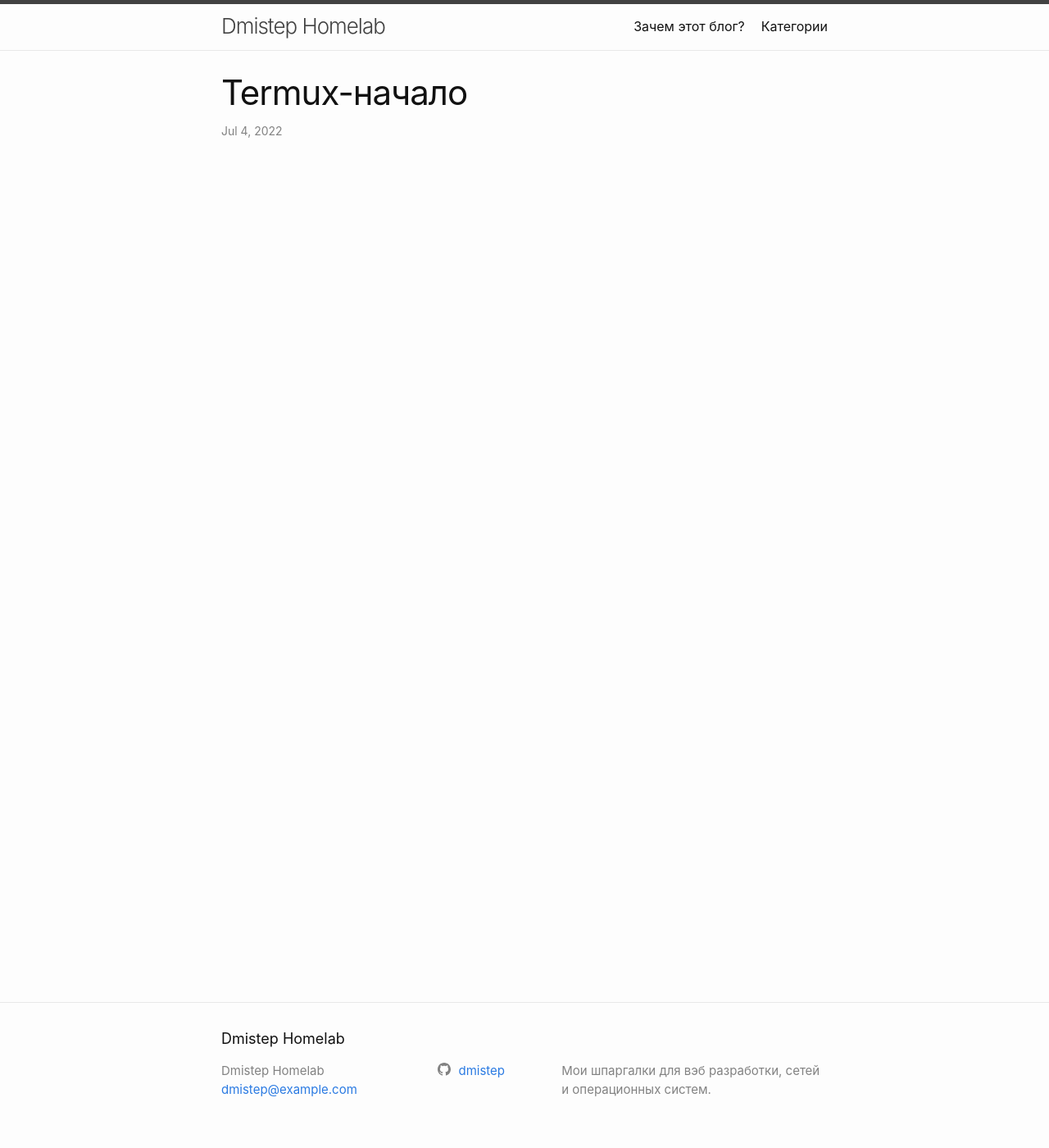
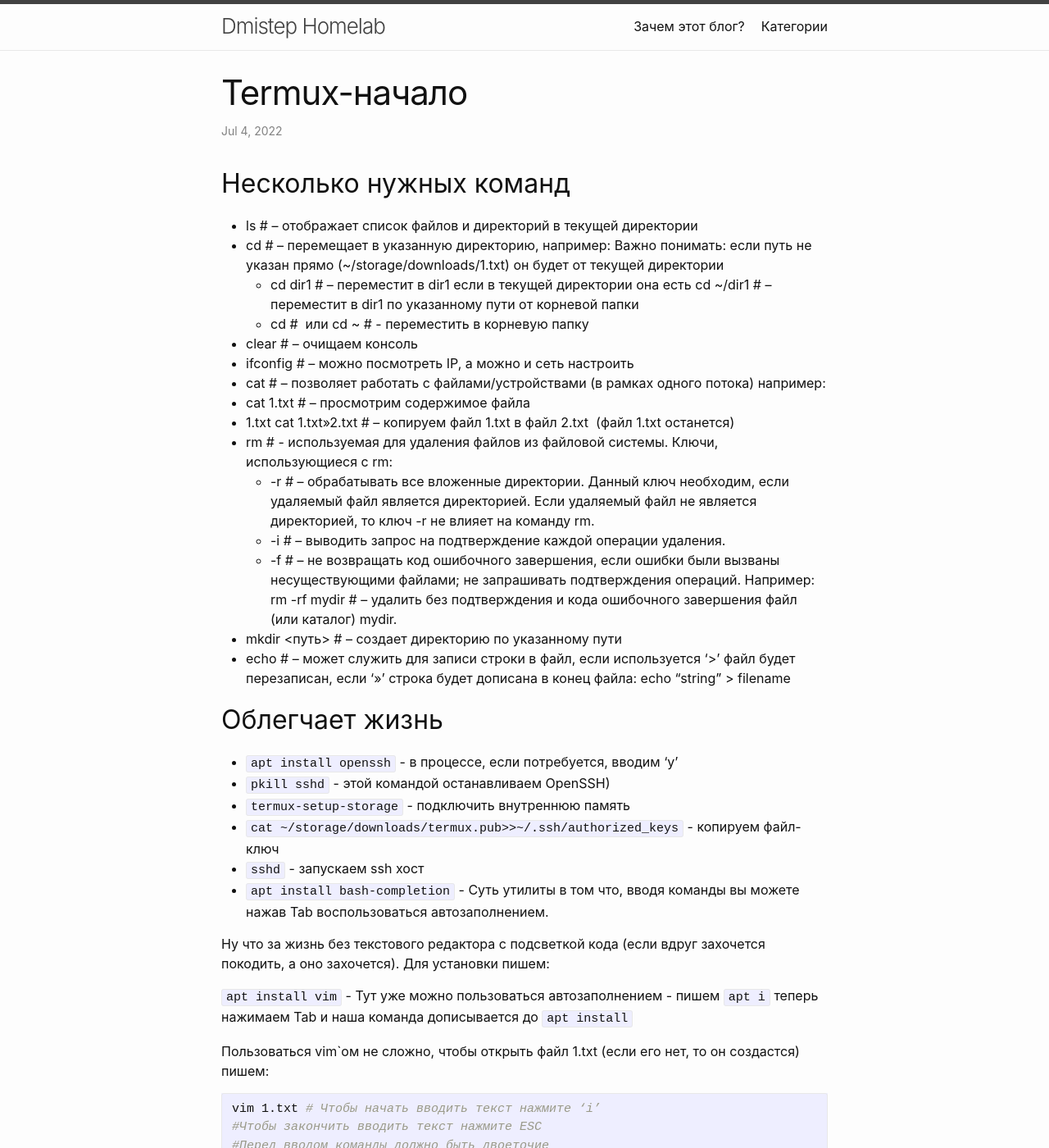
Before and after one commit to Dmistep/test-blog, a Jekyll site: the page built from _posts/2022-07-04-termux-start.md, in a window 1280 px wide and 1400 px high. Shown: the whole window at 82% size. Built offline with Jekyll 4.4.1, drawn with Linux system fonts in a browser that asks for light colours; some of the changed text lies outside the part shown.

Commit message:
update 2022-07-04-termux-start.md

````diff
--- a/_posts/2022-07-04-termux-start.md
+++ b/_posts/2022-07-04-termux-start.md
@@ -5,3 +5,59 @@ date:   2022-07-04 9:28:13 +0300
 categories: linux
 permalink: /termux-start/
 ---
+
+## Несколько нужных команд
+
+
+* ls # – отображает список файлов и директорий в текущей директории
+* cd # – перемещает в указанную директорию, например: Важно понимать: если путь не указан прямо (~/storage/downloads/1.txt) он будет от текущей директории
+   * cd dir1 # – переместит в dir1 если в текущей директории она есть cd ~/dir1 # – переместит в dir1 по указанному пути от корневой папки
+   * cd #  или cd ~ # - переместить в корневую папку
+* clear # – очищаем консоль
+* ifconfig # – можно посмотреть IP, а можно и сеть настроить
+* cat # – позволяет работать с файлами/устройствами (в рамках одного потока) например:
+* cat 1.txt # – просмотрим содержимое файла
+* 1.txt cat 1.txt>>2.txt # – копируем файл 1.txt в файл 2.txt  (файл 1.txt останется)
+* rm # - используемая для удаления файлов из файловой системы. Ключи, использующиеся с rm:
+   * -r # – обрабатывать все вложенные директории. Данный ключ необходим, если удаляемый файл является директорией. Если удаляемый файл не является директорией, то ключ -r не влияет на команду rm.
+   * -i # – выводить запрос на подтверждение каждой операции удаления.
+   * -f # – не возвращать код ошибочного завершения, если ошибки были вызваны несуществующими файлами; не запрашивать подтверждения операций. Например: rm -rf mydir # – удалить без подтверждения и кода ошибочного завершения файл (или каталог) mydir.
+* mkdir <путь> # – создает директорию по указанному пути
+* echo # – может служить для записи строки в файл, если используется ‘>’ файл будет перезаписан, если ‘>>’ строка будет дописана в конец файла: echo "string" > filename
+
+## Облегчает жизнь
+
+* `apt install openssh` - в процессе, если потребуется, вводим ‘y’
+* `pkill sshd` - этой командой останавливаем OpenSSH)
+* `termux-setup-storage` - подключить внутреннюю память
+* `cat ~/storage/downloads/termux.pub>>~/.ssh/authorized_keys` - копируем файл-ключ
+* `sshd` - запускаем ssh хост
+* `apt install bash-completion` - Суть утилиты в том что, вводя команды вы можете нажав Tab воспользоваться автозаполнением.
+
+Ну что за жизнь без текстового редактора с подсветкой кода (если вдруг захочется покодить, а оно захочется). Для установки пишем:
+
+`apt install vim` - Тут уже можно пользоваться автозаполнением - пишем `apt i` теперь нажимаем Tab и наша команда дописывается до `apt install`
+
+Пользоваться vim`ом не сложно, чтобы открыть файл 1.txt (если его нет, то он создастся) пишем:
+
+```bash
+vim 1.txt # Чтобы начать вводить текст нажмите ‘i’
+#Чтобы закончить вводить текст нажмите ESC
+#Перед вводом команды должно быть двоеточие
+‘:’
+‘:q!’ – выйти без сохранения
+‘:w’ – сохранить #
+‘:wq’ – сохранить и выйти
+```
+
+## Пакет iproute2:
+
+`pkg install iproute2`
+
+После установки сможем вводить:
+
+```bash
+ifconfig -> ip address / ip a
+route -> ip route / ip r
+netstat -> ss
+```
````
